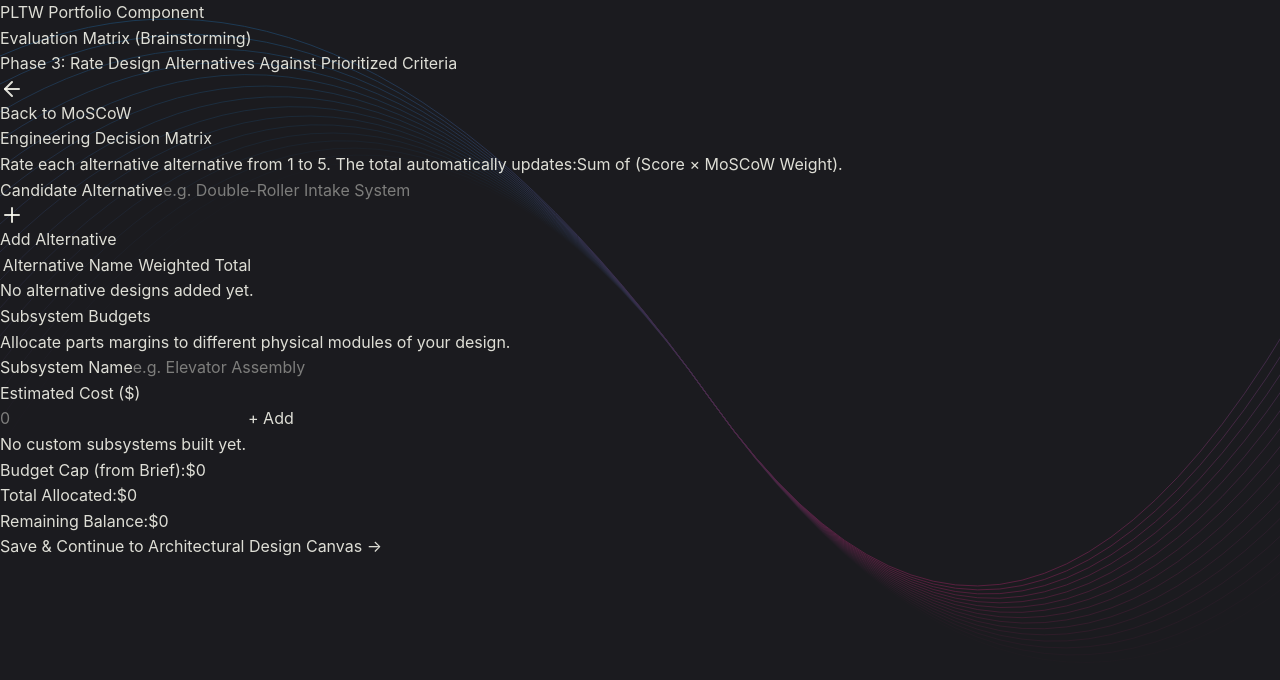
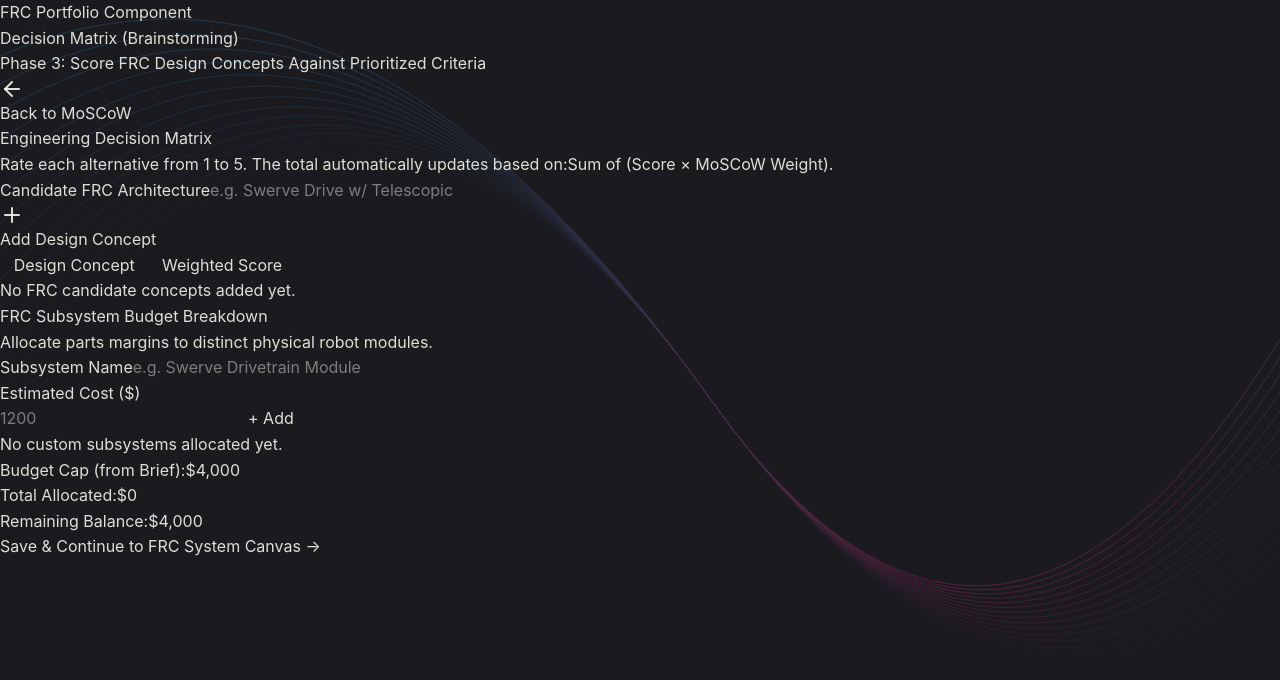
Before and after one commit to Suave101/SysMod, a React (Vite) app in the folder sysmod-studio/src/renderer/: page /#/moscow in a window 1280 px wide. Both pictures are taken after a click on the button "Go to Decision Matrix". Shown: the top 680 px of the page. Built offline with nearby package versions, Linux system fonts and the light colour scheme.

Commit message:
Update brainstorming for FRC

```diff
--- a/sysmod-studio/src/renderer/src/views/Brainstorming.tsx
+++ b/sysmod-studio/src/renderer/src/views/Brainstorming.tsx
@@ -1,6 +1,6 @@
 import React, { useState, useEffect, useMemo } from 'react';
 import { useNavigate } from 'react-router-dom';
-import { ArrowLeft, Trash2, Plus, DollarSign } from 'lucide-react';
+import { ArrowLeft, Trash2, Plus } from 'lucide-react';
 
 interface WeightedCriterion {
   id: string;
@@ -25,7 +25,7 @@ export default function Brainstorming() {
   const navigate = useNavigate();
 
   const [criteria, setCriteria] = useState<WeightedCriterion[]>([]);
-  const [spendingLimit, setSpendingLimit] = useState('0');
+  const [spendingLimit, setSpendingLimit] = useState('4000');
   const [subsystems, setSubsystems] = useState<Subsystem[]>([]);
   const [newSubName, setNewSubName] = useState('');
   const [newSubBudget, setNewSubBudget] = useState('');
@@ -33,7 +33,7 @@ export default function Brainstorming() {
   const [alternatives, setAlternatives] = useState<Alternative[]>([]);
   const [newAltName, setNewAltName] = useState('');
 
-  // Load state and map the MoSCoW priorities to weights
+  // Load state and map MoSCoW priorities to weights
   useEffect(() => {
     const processData = (data: any) => {
       if (!data) return;
@@ -45,25 +45,21 @@ export default function Brainstorming() {
       if (data.moscow) {
         const weightedList: WeightedCriterion[] = [];
 
-        // Must Have = Weight 3
         if (data.moscow.must) {
           data.moscow.must.forEach((item: any) => {
             weightedList.push({ id: item.id, text: item.content, weight: 3, category: 'Must' });
           });
         }
-        // Should Have = Weight 2
         if (data.moscow.should) {
           data.moscow.should.forEach((item: any) => {
             weightedList.push({ id: item.id, text: item.content, weight: 2, category: 'Should' });
           });
         }
-        // Could Have = Weight 1
         if (data.moscow.could) {
           data.moscow.could.forEach((item: any) => {
             weightedList.push({ id: item.id, text: item.content, weight: 1, category: 'Could' });
           });
         }
-        // (Won't Have targets have weight 0, meaning they are excluded from the Matrix columns)
 
         setCriteria(weightedList);
       }
@@ -102,7 +98,6 @@ export default function Brainstorming() {
   const handleProceed = async () => {
     let baseData: any = {};
 
-    // 1. Load existing data (so we don't wipe out Page 1 & Page 2 info)
     if (window.electronAPI && window.electronAPI.loadData) {
       baseData = await window.electronAPI.loadData() || {};
     } else {
@@ -110,21 +105,18 @@ export default function Brainstorming() {
       if (raw) baseData = JSON.parse(raw);
     }
 
-    // 2. Merge the current Brainstorming states
     const payload = {
       ...baseData,
       subsystems: subsystems,
       alternatives: alternatives
     };
 
-    // 3. Save the payload back to the local JSON file (or localStorage fallback)
     if (window.electronAPI && window.electronAPI.saveData) {
       await window.electronAPI.saveData(payload);
     } else {
       localStorage.setItem('workspace-data', JSON.stringify(payload));
     }
 
-    // 4. Move on to the architecture view
     navigate('/architecture');
   };
 
@@ -180,11 +172,11 @@ export default function Brainstorming() {
     <div className="fixed inset-0 overflow-y-auto bg-[#0a0d14] text-slate-100 font-sans p-10 scroll-smooth">
       <header className="max-w-[1500px] mx-auto mb-8 border-b border-slate-800 pb-6 flex justify-between items-end">
         <div>
-          <span className="bg-emerald-500/20 text-emerald-400 text-xs font-bold px-2 py-1 rounded uppercase tracking-wider mb-2 inline-block">
-            PLTW Portfolio Component
+          <span className="bg-indigo-500/20 text-indigo-400 text-xs font-bold px-2 py-1 rounded uppercase tracking-wider mb-2 inline-block">
+            FRC Portfolio Component
           </span>
-          <h1 className="text-3xl font-extrabold text-white tracking-tight uppercase">Evaluation Matrix (Brainstorming)</h1>
-          <p className="text-sm text-slate-400 mt-2 font-medium">Phase 3: Rate Design Alternatives Against Prioritized Criteria</p>
+          <h1 className="text-3xl font-extrabold text-white tracking-tight uppercase">Decision Matrix (Brainstorming)</h1>
+          <p className="text-sm text-slate-400 mt-2 font-medium">Phase 3: Score FRC Design Concepts Against Prioritized Criteria</p>
         </div>
         <button
           onClick={() => navigate('/moscow')}
@@ -196,7 +188,7 @@ export default function Brainstorming() {
 
       <div className="max-w-[1500px] mx-auto grid grid-cols-1 lg:grid-cols-12 gap-10 pb-20">
 
-        {/* Left Side: Decision Matrix */}
+        {/* Decision Matrix */}
         <div className="lg:col-span-8 space-y-8">
           <div className="bg-slate-900/40 border border-slate-800 rounded-xl p-6 shadow-lg space-y-6">
             <div>
@@ -204,24 +196,24 @@ export default function Brainstorming() {
                 Engineering Decision Matrix
               </h2>
               <p className="text-xs text-slate-400 mt-2">
-                Rate each alternative alternative from 1 to 5. The total automatically updates:
+                Rate each alternative from 1 to 5. The total automatically updates based on:
                 <strong className="text-indigo-400 ml-1 font-mono">Sum of (Score × MoSCoW Weight)</strong>.
               </p>
             </div>
 
             <form onSubmit={handleAddAlternative} className="bg-slate-950 p-4 rounded-lg border border-slate-800/80 flex gap-3 items-end">
               <div className="flex-1">
-                <label className="text-[10px] text-slate-500 uppercase font-bold block mb-1">Candidate Alternative</label>
+                <label className="text-[10px] text-slate-500 uppercase font-bold block mb-1">Candidate FRC Architecture</label>
                 <input
                   type="text"
-                  placeholder="e.g. Double-Roller Intake System"
+                  placeholder="e.g. Swerve Drive w/ Telescopic Coral Elevator"
                   value={newAltName}
                   onChange={(e) => setNewAltName(e.target.value)}
                   className="w-full bg-slate-900 border border-slate-800 rounded px-3 py-2 text-xs text-white focus:outline-none focus:border-indigo-500"
                 />
               </div>
               <button type="submit" className="bg-indigo-600 hover:bg-indigo-500 text-white font-bold px-4 rounded text-xs transition h-[34px] flex items-center gap-1">
-                <Plus className="w-4 h-4" /> Add Alternative
+                <Plus className="w-4 h-4" /> Add Design Concept
               </button>
             </form>
 
@@ -229,7 +221,7 @@ export default function Brainstorming() {
               <table className="w-full text-left border-collapse text-xs">
                 <thead>
                   <tr className="bg-slate-950 text-slate-400 border-b border-slate-850">
-                    <th className="p-3 font-semibold w-1/3">Alternative Name</th>
+                    <th className="p-3 font-semibold w-1/3">Design Concept</th>
                     {criteria.map((c) => (
                       <th key={c.id} className="p-3 font-semibold text-center border-l border-slate-850 min-w-[120px]">
                         <span className="block text-[9px] text-indigo-400 font-mono uppercase font-bold">
@@ -238,14 +230,14 @@ export default function Brainstorming() {
                         <span className="block text-[10px] text-slate-300 font-normal line-clamp-1" title={c.text}>{c.text}</span>
                       </th>
                     ))}
-                    <th className="p-3 font-bold text-center border-l border-slate-850 bg-indigo-950/20 text-indigo-400 w-24">Weighted Total</th>
+                    <th className="p-3 font-bold text-center border-l border-slate-850 bg-indigo-950/20 text-indigo-400 w-24">Weighted Score</th>
                     <th className="p-3 text-center w-10"></th>
                   </tr>
                 </thead>
                 <tbody className="divide-y divide-slate-850">
                   {alternatives.length === 0 ? (
                     <tr>
-                      <td colSpan={criteria.length + 3} className="p-6 text-center text-slate-500 italic">No alternative designs added yet.</td>
+                      <td colSpan={criteria.length + 3} className="p-6 text-center text-slate-500 italic">No FRC candidate concepts added yet.</td>
                     </tr>
                   ) : (
                     alternatives.map((alt) => {
@@ -291,15 +283,15 @@ export default function Brainstorming() {
           </div>
         </div>
 
-        {/* Right Side: Custom Subsystems */}
+        {/* Custom Subsystem Budget Allocation */}
         <div className="lg:col-span-4 space-y-8">
           <div className="bg-slate-900/40 border border-slate-800 rounded-xl p-6 shadow-lg space-y-5">
             <div>
               <h2 className="text-xs font-bold text-indigo-400 uppercase tracking-widest border-b border-slate-800/60 pb-2">
-                Subsystem Budgets
+                FRC Subsystem Budget Breakdown
               </h2>
               <p className="text-[10px] text-slate-400 mt-1">
-                Allocate parts margins to different physical modules of your design.
+                Allocate parts margins to distinct physical robot modules.
               </p>
             </div>
 
@@ -307,7 +299,7 @@ export default function Brainstorming() {
               <div>
                 <label className="text-[9px] text-slate-500 uppercase font-bold block mb-1">Subsystem Name</label>
                 <input
-                  type="text" placeholder="e.g. Elevator Assembly" value={newSubName}
+                  type="text" placeholder="e.g. Swerve Drivetrain Module" value={newSubName}
                   onChange={(e) => setNewSubName(e.target.value)}
                   className="w-full bg-slate-900 border border-slate-800 rounded px-2 py-1.5 text-xs text-white focus:outline-none"
                 />
@@ -316,7 +308,7 @@ export default function Brainstorming() {
                 <label className="text-[9px] text-slate-500 uppercase font-bold block mb-1">Estimated Cost ($)</label>
                 <div className="flex gap-2">
                   <input
-                    type="text" placeholder="0" value={newSubBudget}
+                    type="text" placeholder="1200" value={newSubBudget}
                     onChange={(e) => setNewSubBudget(e.target.value)}
                     className="flex-1 bg-slate-900 border border-slate-800 rounded px-2 py-1.5 text-xs text-white font-mono focus:outline-none"
                   />
@@ -329,7 +321,7 @@ export default function Brainstorming() {
 
             <div className="space-y-2 max-h-[220px] overflow-y-auto pr-1">
               {subsystems.length === 0 ? (
-                <p className="text-xs text-slate-500 italic text-center py-4">No custom subsystems built yet.</p>
+                <p className="text-xs text-slate-500 italic text-center py-4">No custom subsystems allocated yet.</p>
               ) : (
                 subsystems.map(s => (
                   <div key={s.id} className="flex justify-between items-center bg-slate-950 p-3 rounded border border-slate-850 text-xs">
@@ -343,7 +335,6 @@ export default function Brainstorming() {
               )}
             </div>
 
-            {/* Calculations Summary Card */}
             <div className="border-t border-slate-800 pt-4 space-y-2 text-xs">
               <div className="flex justify-between text-slate-400">
                 <span>Budget Cap (from Brief):</span>
@@ -362,12 +353,11 @@ export default function Brainstorming() {
             </div>
           </div>
 
-          {/* Proceed Action Trigger */}
           <button
             type="button" onClick={handleProceed}
             className="w-full bg-indigo-600 hover:bg-indigo-500 text-white font-bold py-4 px-6 rounded-lg transition shadow-lg text-sm tracking-wider text-center"
           >
-            Save &amp; Continue to Architectural Design Canvas →
+            Save &amp; Continue to FRC System Canvas →
           </button>
         </div>
 
--- a/sysmod-studio/src/renderer/src/views/Moscow.tsx
+++ b/sysmod-studio/src/renderer/src/views/Moscow.tsx
@@ -22,7 +22,6 @@ export default function Moscow() {
   });
   const [warning, setWarning] = useState(false);
 
-  // Load criteria from DesignBrief or prior saved MoSCoW board state
   useEffect(() => {
     const loadSavedData = async () => {
       let savedData: any = null;
@@ -37,7 +36,6 @@ export default function Moscow() {
         if (savedData.moscow) {
           setColumns(savedData.moscow);
         } else if (savedData.criteria && savedData.criteria.length > 0) {
-          // If they have raw criteria from Page 1, import them into 'Could' as a starting point
           const importedTasks: Task[] = savedData.criteria.map((c: any) => ({
             id: c.id || `crit-${Date.now()}-${Math.random()}`,
             content: c.text ? `[${c.category}] ${c.text}` : c.content
@@ -55,7 +53,6 @@ export default function Moscow() {
     loadSavedData();
   }, []);
 
-  // Show warning if Must Have exceeds 60% of requirements
   useEffect(() => {
     const total = columns.must.length + columns.should.length + columns.could.length + columns.wont.length;
     if (total > 0 && (columns.must.length / total) > 0.6) {
@@ -124,22 +121,22 @@ export default function Moscow() {
       localStorage.setItem('workspace-data', JSON.stringify(payload));
     }
 
-    navigate('/brainstorming'); // Proceed to Brainstorming (Decision Matrix)
+    navigate('/brainstorming');
   };
 
   const columnConfig = {
-    must: { title: '🔴 MUST HAVE', desc: 'Critical requirements' },
-    should: { title: '🟡 SHOULD HAVE', desc: 'High priority, but not critical' },
+    must: { title: '🔴 MUST HAVE', desc: 'Critical FRC robot requirements' },
+    should: { title: '🟡 SHOULD HAVE', desc: 'High priority match capabilities' },
     could: { title: '🟢 COULD HAVE', desc: 'Nice-to-have stretch goals' },
-    wont: { title: '⚪ WON\'T HAVE', desc: 'Explicitly excluded' }
+    wont: { title: '⚪ WON\'T HAVE', desc: 'Explicitly excluded features' }
   };
 
   return (
     <div className="h-screen w-full bg-[#0a0d14] text-slate-300 p-10 flex flex-col font-sans overflow-hidden">
       <header className="border-b border-slate-800/60 pb-6 mb-8 shrink-0 flex justify-between items-end">
         <div>
-          <span className="bg-emerald-500/20 text-emerald-400 text-xs font-bold px-2 py-1 rounded uppercase tracking-wider mb-2 inline-block">
-            PLTW Portfolio Component
+          <span className="bg-indigo-500/20 text-indigo-400 text-xs font-bold px-2 py-1 rounded uppercase tracking-wider mb-2 inline-block">
+            FRC Portfolio Component
           </span>
           <h1 className="text-3xl font-extrabold text-white tracking-tight uppercase">Strategic Prioritization (MoSCoW)</h1>
           <p className="text-sm text-slate-400 mt-2 font-medium">Phase 2: Establish Weights for the Decision Matrix</p>
@@ -172,7 +169,7 @@ export default function Moscow() {
           type="text"
           value={newTask}
           onChange={(e) => setNewTask(e.target.value)}
-          placeholder="Enter a robot capability or constraint..."
+          placeholder="Enter an FRC robot capability or constraint (e.g., Swerve 45° Lock / Limelight Reef Tag Alignment)..."
           className="flex-1 bg-slate-800/30 border border-slate-700/50 rounded-lg p-4 text-slate-200 focus:outline-none focus:border-indigo-500 transition-all shadow-inner"
         />
         <button type="submit" className="bg-indigo-600 hover:bg-indigo-500 text-white font-bold px-6 rounded-lg transition flex items-center gap-2">
```
